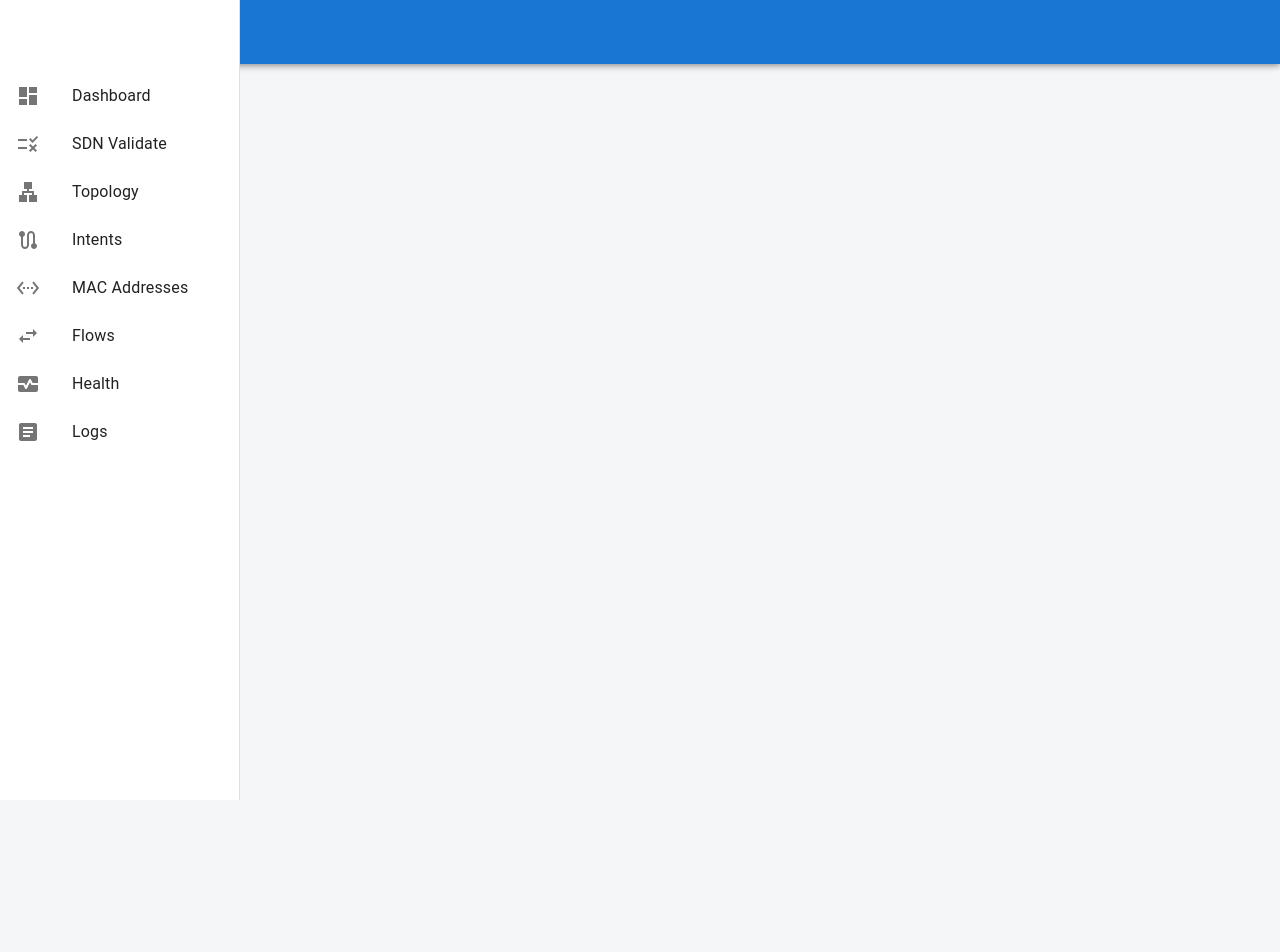
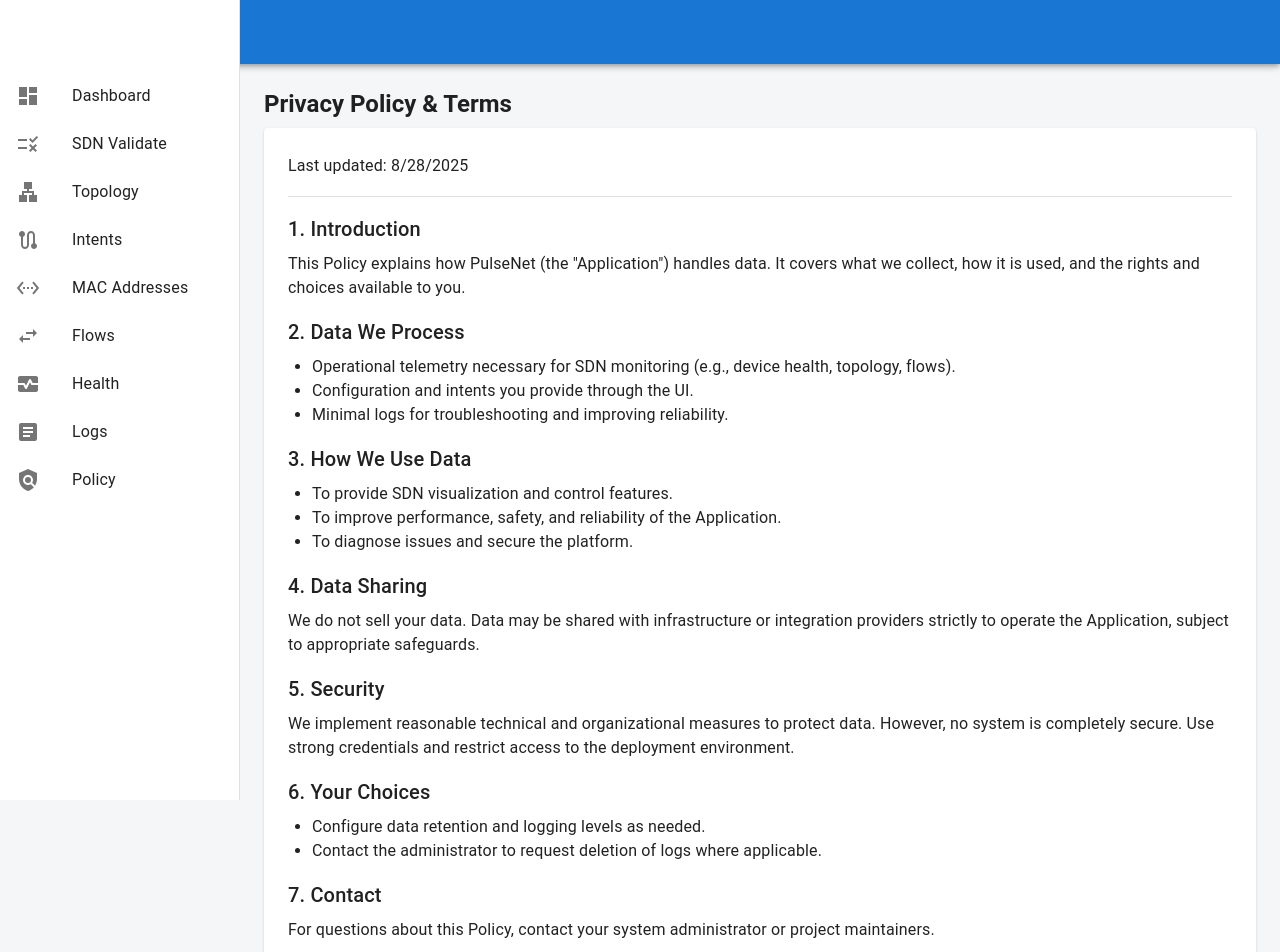
Before and after one commit to davetes/NACSYSTEM, a React (Create React App) app in the folder frontend/: page /policy in a window 1280 px wide. Shown: the top 952 px of the page. Before the commit the page ends 800 px from the top, so only its background shows below. Built offline with nearby package versions, Linux system fonts and the light colour scheme.

Commit message:
adding policy

```diff
--- a/frontend/src/App.js
+++ b/frontend/src/App.js
@@ -9,6 +9,8 @@ import DashboardIcon from '@mui/icons-material/Dashboard';
 import RuleIcon from '@mui/icons-material/Rule';
 import ArticleIcon from '@mui/icons-material/Article';
 import MenuIcon from '@mui/icons-material/Menu';
+import Policy from './components/Policy';
+import PolicyIcon from '@mui/icons-material/Policy';
 
 // SDN UI components
 import TopologyGraph from './components/TopologyGraph';
@@ -75,6 +77,10 @@ function App() {
           <ListItemIcon><ArticleIcon /></ListItemIcon>
           <ListItemText primary="Logs" />
         </ListItem>
+        <ListItem button component={Link} to="/policy" onClick={() => setMobileOpen(false)}>
+          <ListItemIcon><PolicyIcon /></ListItemIcon>
+          <ListItemText primary="Policy" />
+        </ListItem>
       </List>
     </>
   );
@@ -90,7 +96,7 @@ function App() {
                 <MenuIcon />
               </IconButton>
             )}
-            <Typography variant="h6" component="div" sx={{ flexGrow: 1 }} classname={"text-white"}>
+            <Typography variant="h6" component="div" sx={{ flexGrow: 1 }} className={"text-white"}>
               PulseNet
             </Typography>
           </Toolbar>
@@ -127,6 +133,7 @@ function App() {
             <Route path="/flows" element={<FlowTable />} />
             <Route path="/health" element={<HealthPanel />} />
             <Route path="/logs" element={<LogsViewer />} />
+            <Route path="/policy" element={<Policy />} />
           </Routes>
         </Box>
       </Router>
--- /dev/null
+++ b/frontend/src/components/Policy.js
@@ -0,0 +1,99 @@
+import React from 'react';
+import { Box, Typography, Paper, Divider } from '@mui/material';
+
+function Policy() {
+  return (
+    <Box>
+      <Typography variant="h5" gutterBottom>
+        Privacy Policy & Terms
+      </Typography>
+      <Paper elevation={1} sx={{ p: 3 }}>
+        <Typography variant="subtitle1" gutterBottom>
+          Last updated: {new Date().toLocaleDateString()}
+        </Typography>
+        <Divider sx={{ my: 2 }} />
+
+        <Typography variant="h6" gutterBottom>
+          1. Introduction
+        </Typography>
+        <Typography paragraph>
+          This Policy explains how PulseNet (the "Application") handles data. It covers what we collect, how it is used,
+          and the rights and choices available to you.
+        </Typography>
+
+        <Typography variant="h6" gutterBottom>
+          2. Data We Process
+        </Typography>
+        <Typography component="ul" sx={{ pl: 3 }}>
+          <li>
+            <Typography component="span">
+              Operational telemetry necessary for SDN monitoring (e.g., device health, topology, flows).
+            </Typography>
+          </li>
+          <li>
+            <Typography component="span">
+              Configuration and intents you provide through the UI.
+            </Typography>
+          </li>
+          <li>
+            <Typography component="span">
+              Minimal logs for troubleshooting and improving reliability.
+            </Typography>
+          </li>
+        </Typography>
+
+        <Typography variant="h6" gutterBottom sx={{ mt: 2 }}>
+          3. How We Use Data
+        </Typography>
+        <Typography component="ul" sx={{ pl: 3 }}>
+          <li>
+            <Typography component="span">To provide SDN visualization and control features.</Typography>
+          </li>
+          <li>
+            <Typography component="span">To improve performance, safety, and reliability of the Application.</Typography>
+          </li>
+          <li>
+            <Typography component="span">To diagnose issues and secure the platform.</Typography>
+          </li>
+        </Typography>
+
+        <Typography variant="h6" gutterBottom sx={{ mt: 2 }}>
+          4. Data Sharing
+        </Typography>
+        <Typography paragraph>
+          We do not sell your data. Data may be shared with infrastructure or integration providers strictly to operate the
+          Application, subject to appropriate safeguards.
+        </Typography>
+
+        <Typography variant="h6" gutterBottom sx={{ mt: 2 }}>
+          5. Security
+        </Typography>
+        <Typography paragraph>
+          We implement reasonable technical and organizational measures to protect data. However, no system is completely
+          secure. Use strong credentials and restrict access to the deployment environment.
+        </Typography>
+
+        <Typography variant="h6" gutterBottom sx={{ mt: 2 }}>
+          6. Your Choices
+        </Typography>
+        <Typography component="ul" sx={{ pl: 3 }}>
+          <li>
+            <Typography component="span">Configure data retention and logging levels as needed.</Typography>
+          </li>
+          <li>
+            <Typography component="span">Contact the administrator to request deletion of logs where applicable.</Typography>
+          </li>
+        </Typography>
+
+        <Typography variant="h6" gutterBottom sx={{ mt: 2 }}>
+          7. Contact
+        </Typography>
+        <Typography paragraph>
+          For questions about this Policy, contact your system administrator or project maintainers.
+        </Typography>
+      </Paper>
+    </Box>
+  );
+}
+
+export default Policy;
```
Also changed, not shown: 2 other files (tests, documents, lock files or other folders).
